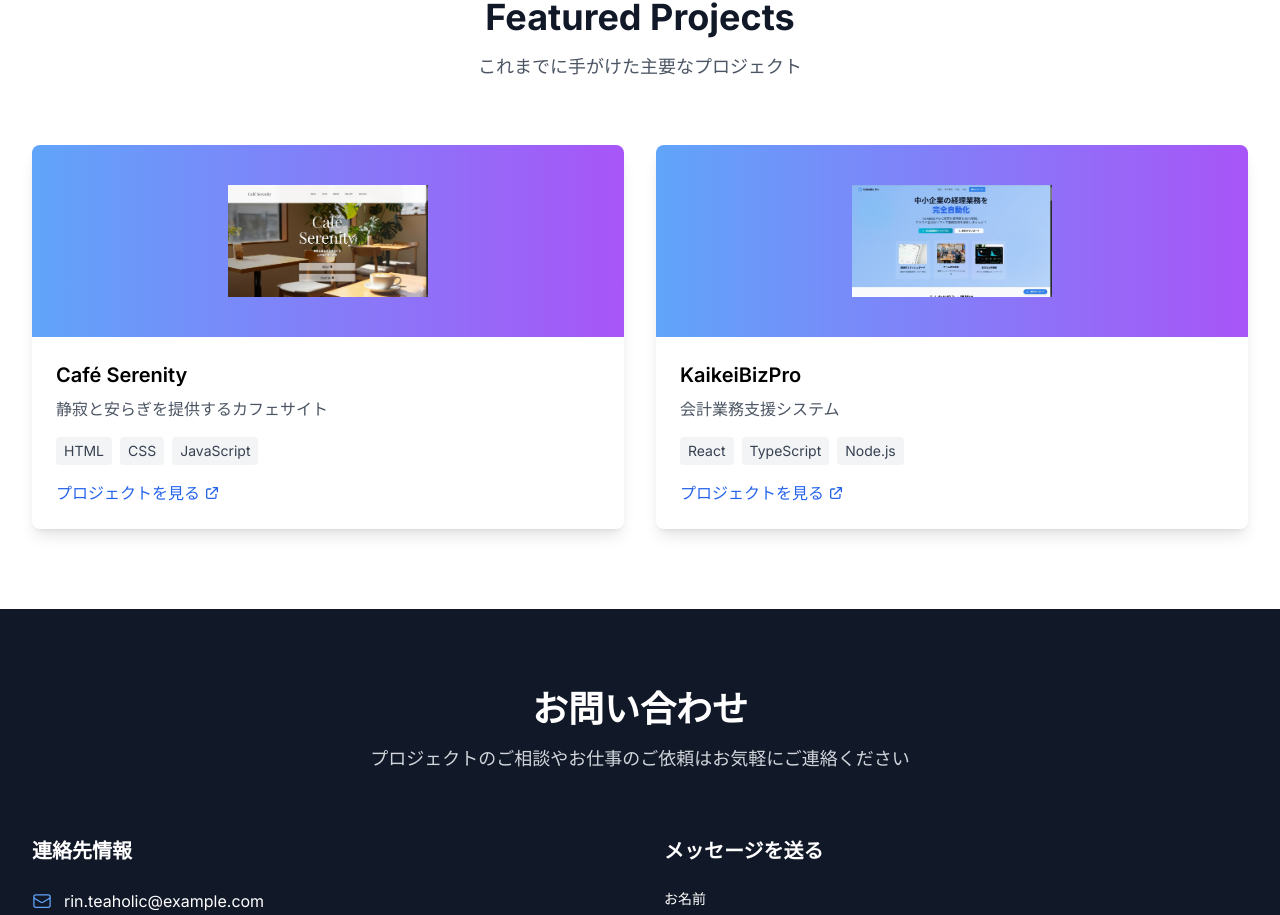
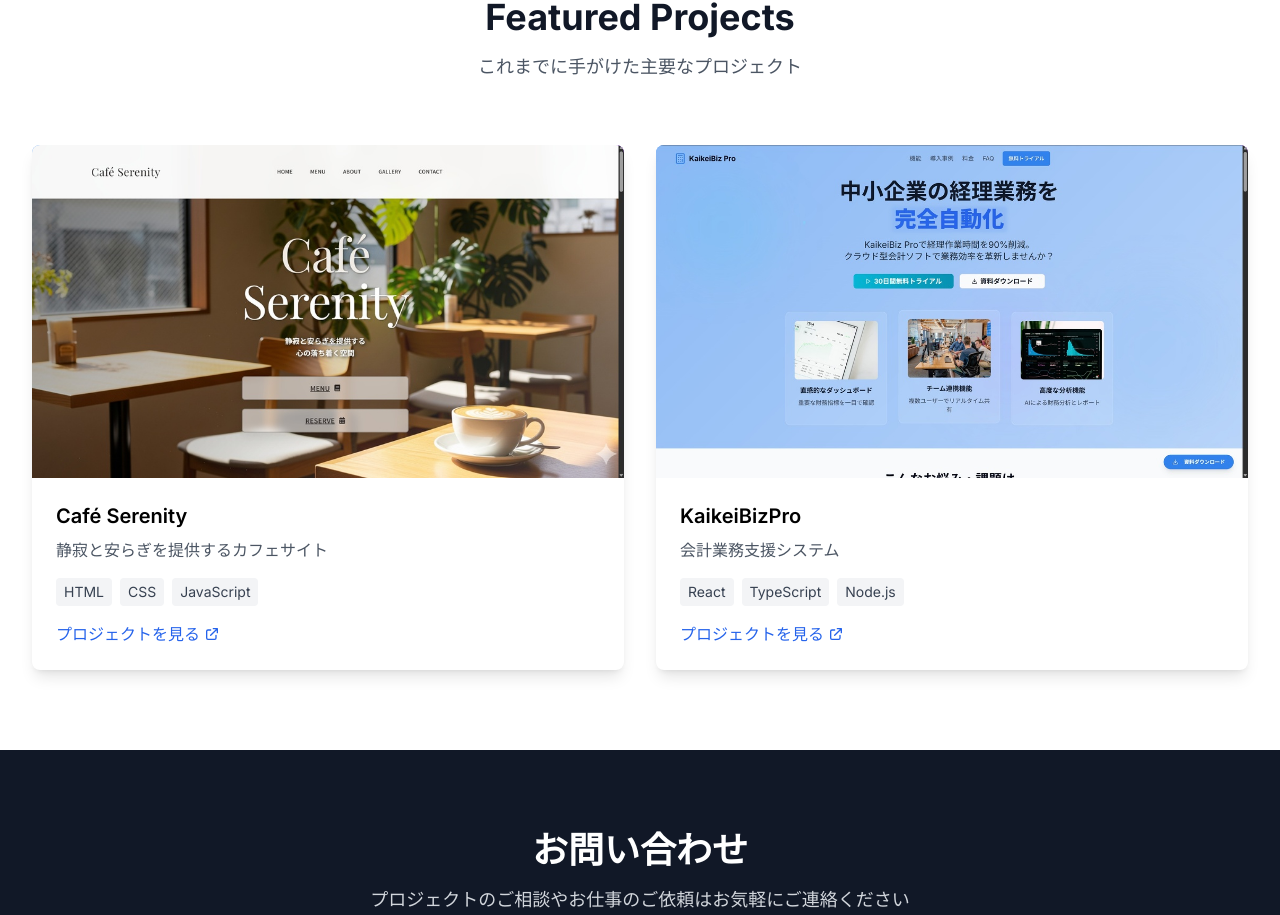
Before and after one commit to rin-teaholic/rin-teaholic.github.io, a Next.js app: page / in a window 1280 px wide. Shown: the part 1751-2666 px from the top of the page. Built offline with nearby package versions, Linux system fonts and the light colour scheme.

Commit message:
feat: update page content

```diff
--- a/src/app/page.tsx
+++ b/src/app/page.tsx
@@ -164,13 +164,13 @@ export default function Home() {
 					<div className="grid md:grid-cols-2 gap-8">
 						{projects.map((project, index) => (
 							<div key={index} className="bg-white rounded-lg shadow-lg overflow-hidden hover:shadow-xl transition-shadow">
-								<div className="h-48 bg-gradient-to-r from-blue-400 to-purple-500 flex items-center justify-center">
+								<div className="aspect-video bg-gradient-to-r from-blue-400 to-purple-500 flex items-center justify-center">
 									<Image
 										src={project.image}
 										alt={project.title}
-										width={200}
-										height={120}
-										className="object-contain"
+										width={800}
+										height={450}
+										className="object-contain w-full h-full"
 									/>
 								</div>
 								<div className="p-6">
```
